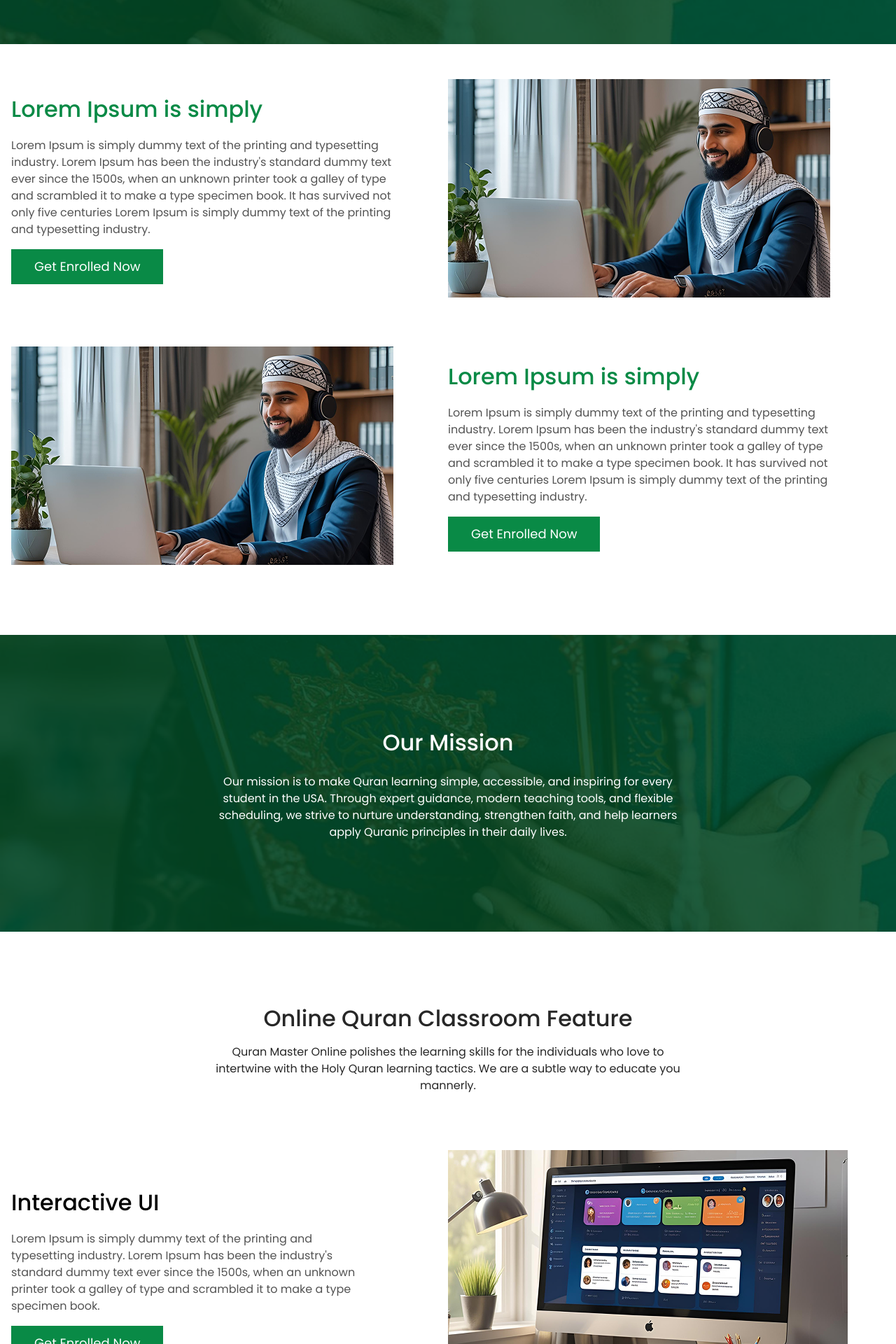
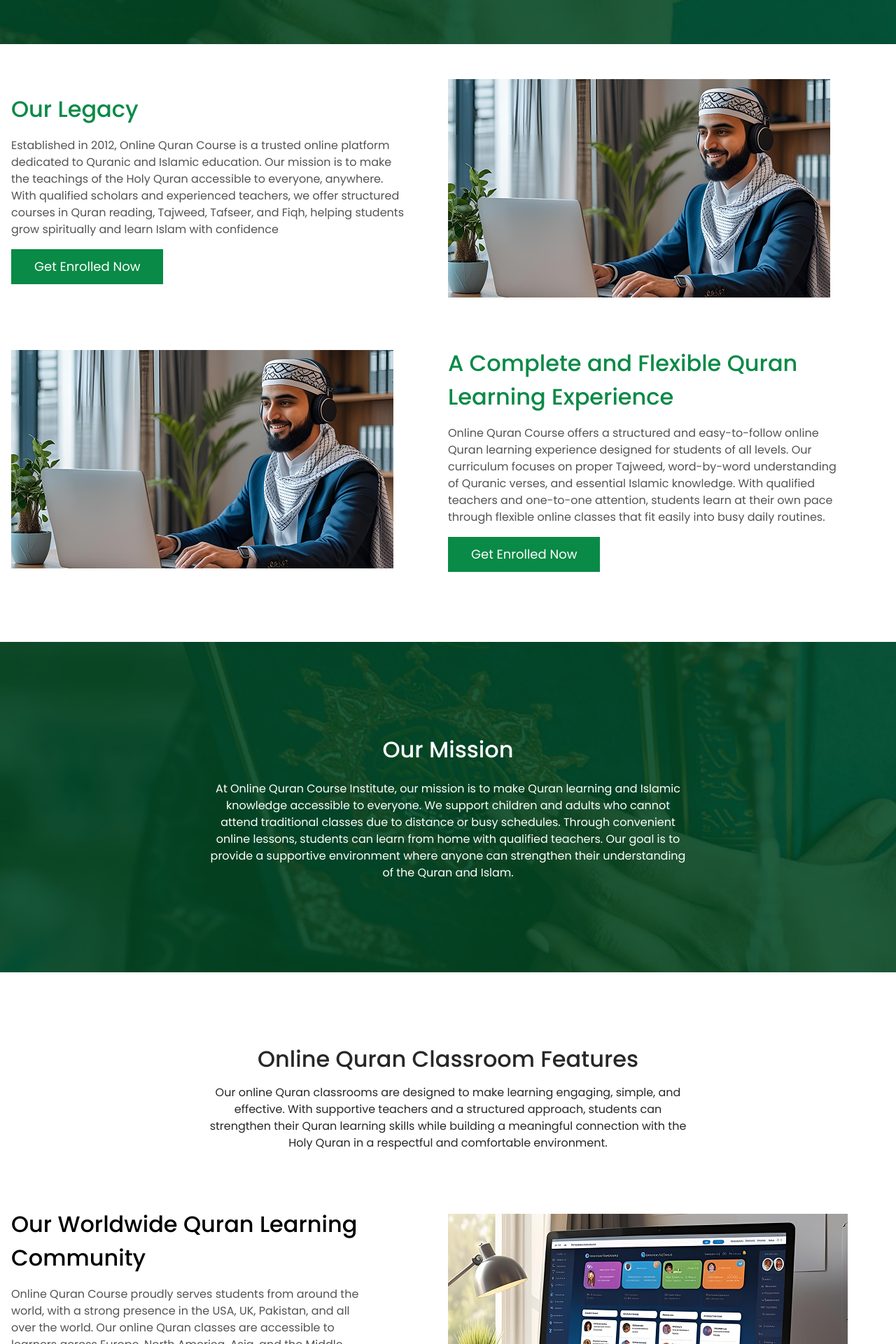
Before and after one commit to MuhammadHanzala31/online_quran_course, a Next.js app: page /about-us in a window 1280 px wide. Shown: the part 540-2460 px from the top of the page at 70% size. Built offline with nearby package versions, Linux system fonts and the light colour scheme.

Commit message:
add content

```diff
--- a/src/app/about-us/page.tsx
+++ b/src/app/about-us/page.tsx
@@ -14,14 +14,14 @@ export default function page() {
             <div className='h-[409px] about-hero flex justify-between items-center'>
                 <div className='flex text-center flex-col max-w-[688px] mx-auto w-full gap-6'>
                     <h1 className='text-white  w-full text-center font-poppins text-5xl font-medium'>About us</h1>
-                    <p className='text-center font-poppins text-white text-[16px]'>Quran Master Online stretches out the leading cause of Quran reading, learning, and memorizing to educate a more extensive scale under its probity.</p>
+                    <p className='text-center font-poppins text-white text-[16px]'>Established in 2012, Online Quran Course has developed into a reputable online center dedicated to teaching the Quran and Islamic studies to students around the world.</p>
                 </div>
             </div>
             <SectionLayout>
                 <div className='flex items-center lg:flex-row flex-col'>
                     <div className='flex flex-col gap-4 lg:w-1/2 w-full'>
-                        <h6 className='text-[32px] font-poppins font-medium text-[#098A46]'>Lorem Ipsum is simply </h6>
-                        <p className='text-[16px] font-poppins font-normal text-[#535353] w-[90%]'>Lorem Ipsum is simply dummy text of the printing and typesetting industry. Lorem Ipsum has been the industry's standard dummy text ever since the 1500s, when an unknown printer took a galley of type and scrambled it to make a type specimen book. It has survived not only five centuries Lorem Ipsum is simply dummy text of the printing and typesetting industry.</p>
+                        <h6 className='text-[32px] font-poppins font-medium text-[#098A46]'>Our Legacy</h6>
+                        <p className='text-[16px] font-poppins font-normal text-[#535353] w-[90%]'>Established in 2012, Online Quran Course is a trusted online platform dedicated to Quranic and Islamic education. Our mission is to make the teachings of the Holy Quran accessible to everyone, anywhere. With qualified scholars and experienced teachers, we offer structured courses in Quran reading, Tajweed, Tafseer, and Fiqh, helping students grow spiritually and learn Islam with confidence</p>
                         <button className="text-sm sm:text-base md:text-lg font-poppins border border-[#098A46] cursor-pointer text-white py-2.5 px-6 sm:px-8 hover:bg-[#7AC043] transition-all hover:shadow-[3px_4px_4px_#098A46] bg-[#098A46] w-fit">
                             Get Enrolled Now
                         </button>
@@ -37,8 +37,8 @@ export default function page() {
                         <Image src={About1} alt='about-us-1' />
                     </div>
                     <div className='flex flex-col gap-4 lg:w-1/2 w-full'>
-                        <h6 className='text-[32px] font-poppins font-medium text-[#098A46]'>Lorem Ipsum is simply </h6>
-                        <p className='text-[16px] font-poppins font-normal text-[#535353] w-[90%]'>Lorem Ipsum is simply dummy text of the printing and typesetting industry. Lorem Ipsum has been the industry's standard dummy text ever since the 1500s, when an unknown printer took a galley of type and scrambled it to make a type specimen book. It has survived not only five centuries Lorem Ipsum is simply dummy text of the printing and typesetting industry.</p>
+                        <h6 className='text-[32px] font-poppins font-medium text-[#098A46]'>A Complete and Flexible Quran Learning Experience </h6>
+                        <p className='text-[16px] font-poppins font-normal text-[#535353] w-[90%]'>Online Quran Course offers a structured and easy-to-follow online Quran learning experience designed for students of all levels. Our curriculum focuses on proper Tajweed, word-by-word understanding of Quranic verses, and essential Islamic knowledge. With qualified teachers and one-to-one attention, students learn at their own pace through flexible online classes that fit easily into busy daily routines.</p>
                         <button className="text-sm sm:text-base md:text-lg font-poppins border border-[#098A46] cursor-pointer text-white py-2.5 px-6 sm:px-8 hover:bg-[#7AC043] transition-all hover:shadow-[3px_4px_4px_#098A46] bg-[#098A46] w-fit">
                             Get Enrolled Now
                         </button>
@@ -49,13 +49,13 @@ export default function page() {
             <OurMission />
             <SectionLayout>
                 <div className='flex flex-col justify-center gap-3 items-center max-w-[688px] mx-auto text-center'>
-                    <h4 className='font-medium text-[32px] font-poppins text-[#272727]'>Online Quran Classroom Feature</h4>
-                    <p className='text-[#272727] font-poppins font-normal'>Quran Master Online polishes the learning skills for the individuals who love to intertwine with the Holy Quran learning tactics. We are a subtle way to educate you mannerly.</p>
+                    <h4 className='font-medium text-[32px] font-poppins text-[#272727]'>Online Quran Classroom Features</h4>
+                    <p className='text-[#272727] font-poppins font-normal'>Our online Quran classrooms are designed to make learning engaging, simple, and effective. With supportive teachers and a structured approach, students can strengthen their Quran learning skills while building a meaningful connection with the Holy Quran in a respectful and comfortable environment.</p>
                 </div>
                 <div className='flex items-center lg:flex-row flex-col mt-20'>
                     <div className='flex flex-col gap-4 lg:w-1/2 w-full justify-between'>
-                        <h6 className='text-[32px] font-poppins font-medium text-black'>Interactive UI </h6>
-                        <p className='text-[16px] font-poppins font-normal text-[#535353] w-[80%]'>Lorem Ipsum is simply dummy text of the printing and typesetting industry. Lorem Ipsum has been the industry's standard dummy text ever since the 1500s, when an unknown printer took a galley of type and scrambled it to make a type specimen book.</p>
+                        <h6 className='text-[32px] font-poppins font-medium text-black'>Our Worldwide Quran Learning Community</h6>
+                        <p className='text-[16px] font-poppins font-normal text-[#535353] w-[80%]'>Online Quran Course proudly serves students from around the world, with a strong presence in the USA, UK, Pakistan, and all over the world. Our online Quran classes are accessible to learners across Europe, North America, Asia, and the Middle East. By removing geographical barriers, we make quality Quranic and Islamic education available to children and adults everywhere, helping students learn the Quran with qualified teachers from the comfort of their homes.</p>
                         <button className="text-sm sm:text-base md:text-lg font-poppins border border-[#098A46] cursor-pointer text-white py-2.5 px-6 sm:px-8 hover:bg-[#7AC043] transition-all hover:shadow-[3px_4px_4px_#098A46] bg-[#098A46] w-fit">
                             Get Enrolled Now
                         </button>
@@ -70,8 +70,8 @@ export default function page() {
                         <Image src={About2} alt='about-us-1' />
                     </div>
                     <div className='flex flex-col gap-4 lg:w-1/2 w-full justify-between'>
-                        <h6 className='text-[32px] font-poppins font-medium text-black'>Interactive UI </h6>
-                        <p className='text-[16px] font-poppins font-normal text-[#535353] w-[80%]'>Lorem Ipsum is simply dummy text of the printing and typesetting industry. Lorem Ipsum has been the industry's standard dummy text ever since the 1500s, when an unknown printer took a galley of type and scrambled it to make a type specimen book.</p>
+                        <h6 className='text-[32px] font-poppins font-medium text-black'>Expertise and Excellence in Online Learning</h6>
+                        <p className='text-[16px] font-poppins font-normal text-[#535353] w-[80%]'>At Online Quran Course, we prioritize high-quality online education by providing experienced and qualified teachers who know how to engage students effectively. Our focus is to create an interactive learning environment that helps students understand the Quran and Islamic teachings while growing in knowledge, faith, and personal development.</p>
                         <button className="text-sm sm:text-base md:text-lg font-poppins border border-[#098A46] cursor-pointer text-white py-2.5 px-6 sm:px-8 hover:bg-[#7AC043] transition-all hover:shadow-[3px_4px_4px_#098A46] bg-[#098A46] w-fit">
                             Get Enrolled Now
                         </button>
@@ -80,19 +80,17 @@ export default function page() {
                 <div className='flex items-center lg:flex-row flex-col mt-20'>
 
                     <div className='flex flex-col gap-4 lg:w-1/2 w-full justify-between'>
-                        <h6 className='text-[32px] font-poppins font-medium text-black w-[80%]'>Lorem Ipsum is simply dummy text of the printing and </h6>
-                        <p className='text-[16px] font-poppins font-normal text-[#535353] w-[80%]'>We underwent smooth online classes and made the Quran Learning easiest for all. We created an eco-friendly online safest atmosphere to make you comfortable while learning.</p>
+                        <h6 className='text-[32px] font-poppins font-medium text-black w-[80%]'>Learning the Quran with Faith and Guidance</h6>
+                        <p className='text-[16px] font-poppins font-normal text-[#535353] w-[80%]'>Online Quran Course provides meaningful online Quran learning while encouraging strong Islamic values and personal growth.</p>
                         <div className='flex gap-3.5 items-center p-2 shadow-xl shadow-gray-400 w-[90%]'>
                             <Image src={About4} alt='about-4' />
                             <div className='flex gap-3 flex-col'>
-                                <h5 className='font-poppins text-xl font-medium'>Lorem Ipsum is simply dummy</h5>
-                                <p className='text-[16px] font-poppins font-normal text-[#535353] w-[80%]'>We underwent smooth online classes and made the Quran Learning easiest for all.</p>
+                                <p className='text-[16px] font-poppins font-normal text-[#535353] w-[80%]'>Learn the Quran with qualified male and female teachers through personalized one-on-one online sessions.</p>
                             </div>
                         </div>
                         <div className='flex gap-3.5 items-center p-2 shadow-xl shadow-gray-400 w-[90%] mt-4'>
                             <Image src={About4} alt='about-4' />
                             <div className='flex gap-3 flex-col'>
-                                <h5 className='font-poppins text-xl font-medium'>Lorem Ipsum is simply dummy</h5>
                                 <p className='text-[16px] font-poppins font-normal text-[#535353] w-[80%]'>We underwent smooth online classes and made the Quran Learning easiest for all.</p>
                             </div>
                         </div>
@@ -106,13 +104,13 @@ export default function page() {
                     </div>
                 </div>
             </SectionLayout>
-            <SectionLayout>
+            {/* <SectionLayout>
                 <div className='grid grid-cols-3'>
                     <ExpertTeamCard />
                     <ExpertTeamCard />
                     <ExpertTeamCard />
                 </div>
-            </SectionLayout>
+            </SectionLayout> */}
         </>
     )
 }
--- a/src/app/contact-us/page.tsx
+++ b/src/app/contact-us/page.tsx
@@ -47,13 +47,13 @@ export default function page() {
       <div className='h-[409px] contact-hero flex justify-between items-center'>
         <div className='flex text-center flex-col max-w-[688px] mx-auto w-full gap-6'>
           <h1 className='text-white  w-full text-center font-poppins text-5xl font-medium'>Contact us</h1>
-          <p className='text-center font-poppins text-white text-[16px]'>Lorem Ipsum is simply dummy text of the printing and typesetting industry. Lorem Ipsum has been the Lorem Ipsum is simply dummy text of the printing and typesetting industry. Lorem Ipsum has been the</p>
+          <p className='text-center font-poppins text-white text-[16px]'>Have questions about our online Quran classes? The team at Online Quran Course is here to help. Reach out to us anytime to learn more about our courses, schedules, and enrollment. We’re happy to guide you</p>
         </div>
       </div>
       <SectionLayout>
         <div className='flex flex-col gap-6 max-w-[992px] w-full mx-auto'>
-          <h4 className='text-[#098A46] font-poppins text-[32px] font-medium text-center'>Our Plan For Individual Courses</h4>
-          <p className='font-poppins text-[#535353] text-[16px] font-normal text-center'>Lorem Ipsum is simply dummy text of the printing and typesetting industry. Lorem Ipsum has been the Lorem Ipsum is simply dummy text of the printing and typesetting industry. Lorem Ipsum has been the</p>
+          <h4 className='text-[#098A46] font-poppins text-[32px] font-medium text-center'>Personalized Learning Approach For Individuals</h4>
+          <p className='font-poppins text-[#535353] text-[16px] font-normal text-center'>At Online Quran Course, we offer personalized one-on-one classes tailored to each student’s pace and level. Whether learning Quran reading, Tajweed, or Tafseer, our expert teachers design lessons to ensure effective understanding, spiritual growth, and a meaningful connection with the Holy Quran.</p>
         </div>
         <div className='flex flex-row items-center gap-8 max-w-[992px] w-full mx-auto lg:mt-[81px] mt-8'>
           <div className='flex flex-col gap-3 lg:w-1/2 w-full'>
@@ -82,25 +82,22 @@ export default function page() {
               Sign up today
             </button>
           </div>
-          <div className='flex flex-col gap-4 lg:w-1/2 w-full'>
-            <h2 className='text-black font-poppins text-3xl font-medium'>Verse By Verse Learn Quran With US</h2>
-            <p className='font-poppins text-[#535353] text-[16px] font-normal'>Lorem Ipsum is simply dummy text of the printing and typesetting industry. Lorem Ipsum has been the Lorem Ipsum is simply dummy text of the printing and </p>
+          <div className='flex flex-col gap-2 lg:w-1/2 w-full'>
+            <h2 className='text-black font-poppins text-3xl font-medium'>Get In Touch with Our Support Team</h2>
+            <p className='font-poppins text-[#535353] text-[16px] font-normal'>Connect with the Support Team at Online Quran Course to learn more about our online Quran classes. Our staff is here to assist you with course details, schedules, and enrollment, ensuring a smooth and personalized learning experience for every student.</p>
+            <p className='font-poppins text-[#535353] text-[16px] font-normal'>Reach out with any questions or to discuss course options:</p>
             <ul className='mt-2 flex flex-col gap-3'>
               <li className='flex gap-2 items-center'>
-                <i className="ri-map-pin-line text-lg text-[#098A46] "></i>
-                <p className='font-poppins text-[#535353] text-[16px] font-normal'>Lorem Ipsum is simply dummy text of the printing </p>
-              </li>
-              <li className='flex gap-2 items-center'>
-                <i className="ri-map-pin-line text-lg text-[#098A46] "></i>
-                <p className='font-poppins text-[#535353] text-[16px] font-normal'>Lorem Ipsum is simply dummy text of the printing and typesetting industry. </p>
+                <i className="ri-mail-line text-lg text-[#098A46] "></i>
+                <p className='font-poppins text-[#535353] text-[16px] font-normal'>info@onlinequrancourse.com</p>
               </li>
               <li className='flex gap-2 items-center'>
                 <i className="ri-phone-line text-lg text-[#098A46] "></i>
                 <p className='font-poppins text-[#535353] text-[16px] font-normal'><span className='font-bold'>Uk : </span> +44 2071 931528</p>
               </li>
               <li className='flex gap-2 items-center'>
-                <i className="ri-team-fill text-lg text-[#098A46] "></i>
-                <p className='font-poppins text-[#535353] text-[16px] font-normal'>Lorem Ipsum is simply</p>
+                <i className="ri-phone-line text-lg text-[#098A46] "></i>
+                <p className='font-poppins text-[#535353] text-[16px] font-normal'><span className='font-bold'>USA : </span> +17738002886</p>
               </li>
             </ul>
           </div>
@@ -110,7 +107,7 @@ export default function page() {
         <h4 className='text-[#098A46] font-poppins text-[32px] font-medium text-center my-14'>Our Testimonial</h4>
         <div className='grid grid-cols-1 lg:grid-cols-3 space-x-7 space-y-7'>
           {
-            testimonials?.map(testi => (<TestimonialCard content={testi.review} city={testi.country} name={testi.name}/>))
+            testimonials?.map(testi => (<TestimonialCard key={testi.name} content={testi.review} city={testi.country} name={testi.name}/>))
           }
         </div>
       </SectionLayout>
--- a/src/app/registration/page.tsx
+++ b/src/app/registration/page.tsx
@@ -46,7 +46,7 @@ export default function page() {
                     </div>
 
                     {/* Right Side - Form */}
-                    <div className="bg-white rounded-none w-[90%]  shadow-lg p-8 border border-[#098A46]">
+                    <div className="bg-white rounded-none w-[90%]  shadow-2xl shadow-[#098A46] p-8 border border-[#098A46]">
                         <h2 className="text-2xl text-center font-sans font-bold text-[#098A46] mb-4">
                             Start Your Free Trial Lesson Now.
                         </h2>
--- a/src/app/sections/homepage/OurMission.tsx
+++ b/src/app/sections/homepage/OurMission.tsx
@@ -6,7 +6,7 @@ export default function OurMission() {
   return (
     <div className='our-mission flex flex-col justify-center items-center gap-5 text-white lg:py-[130px] py-9 my-[80px]' >
        <h4 className='text-[32px] font-poppins font-medium text-center'>Our Mission</h4>
-       <p className='max-w-[688px] w-full text-center mx-auto text-[16px] font-poppins font-normal'>Our mission is to make Quran learning simple, accessible, and inspiring for every student in the USA. Through expert guidance, modern teaching tools, and flexible scheduling, we strive to nurture understanding, strengthen faith, and help learners apply Quranic principles in their daily lives.</p>
+       <p className='max-w-[688px] w-full text-center mx-auto text-[16px] font-poppins font-normal'>At Online Quran Course Institute, our mission is to make Quran learning and Islamic knowledge accessible to everyone. We support children and adults who cannot attend traditional classes due to distance or busy schedules. Through convenient online lessons, students can learn from home with qualified teachers. Our goal is to provide a supportive environment where anyone can strengthen their understanding of the Quran and Islam.</p>
     </div>
   )
 }
```
